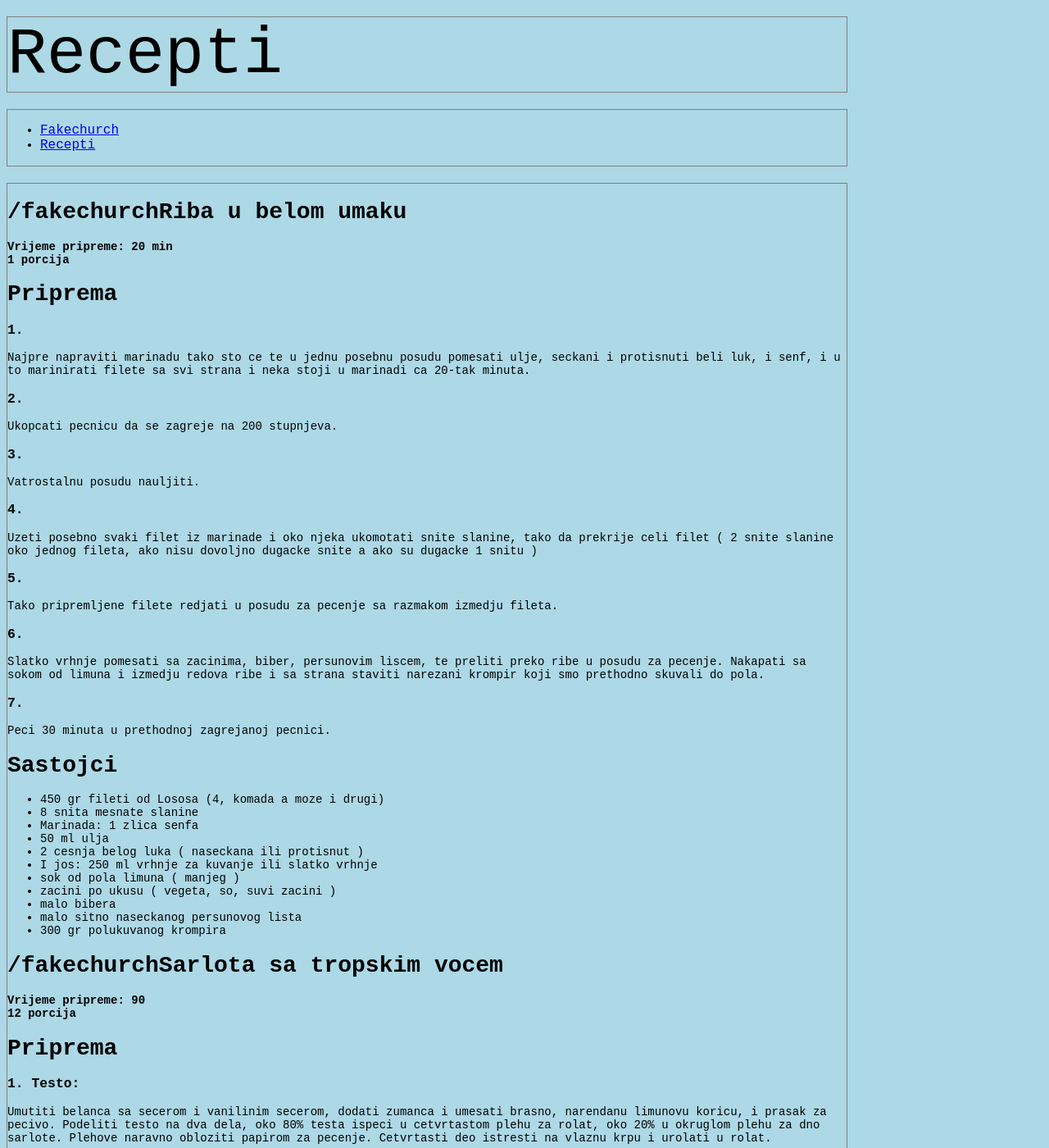
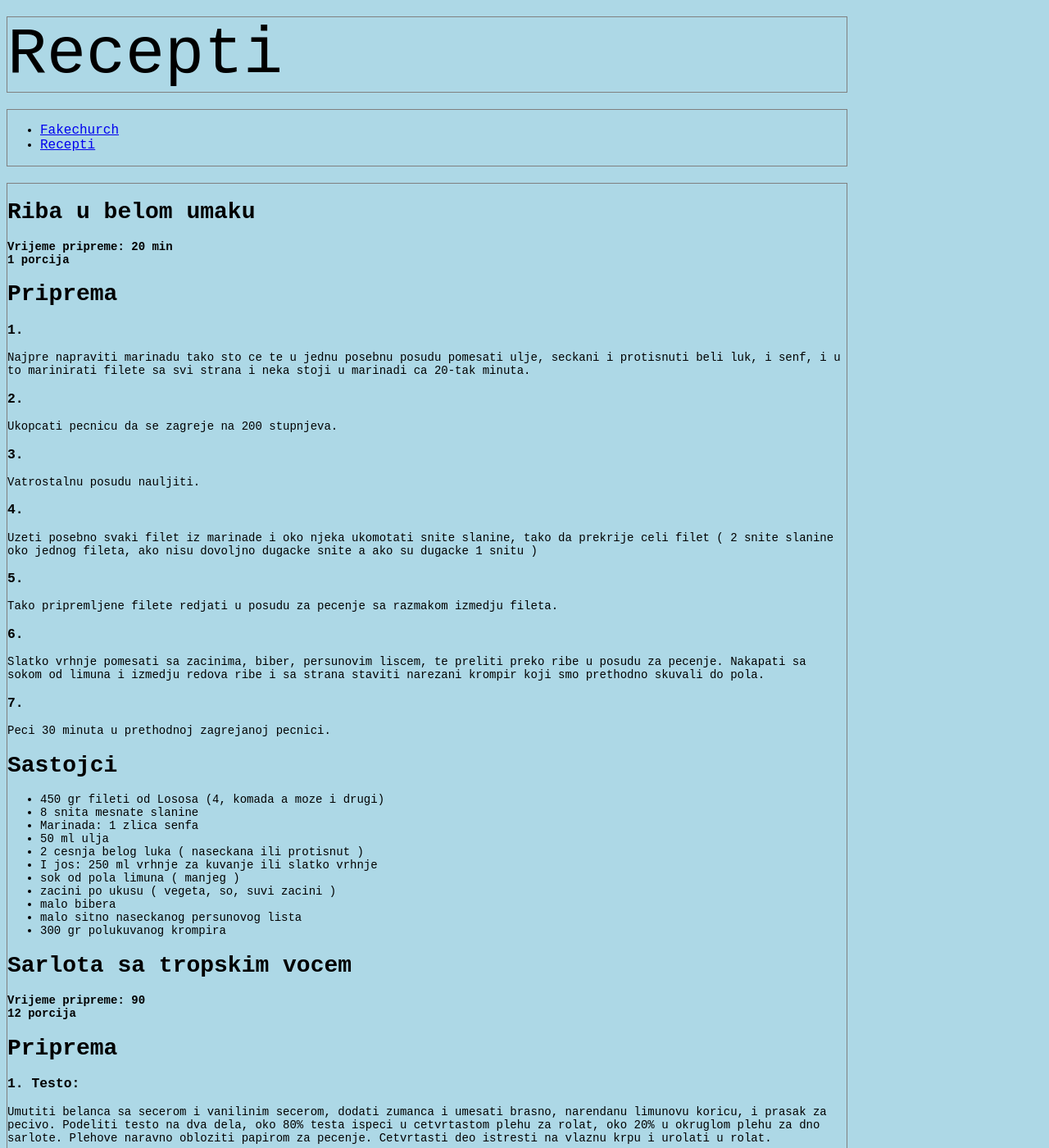
Before and after one commit to schef/fakechurch, a Jekyll site: the page built from recepti.html, in a window 1280 px wide and 1400 px high. Shown: the whole window at 82% size. Built offline with Jekyll 4.4.1, drawn with Linux system fonts in a browser that asks for light colours; Markdown is read by kramdown in place of the engine named in the settings.

Commit message:
koji konj

```diff
--- a/recepti.html
+++ b/recepti.html
@@ -7,7 +7,7 @@ title: Recepti
   {% for recept in site.recepti %}
   <div>
     <h1>
-      <a class="no_style" href="{{ recept.url }}">{{ site.baseurl }}{{ recept.ime }} </a>
+      <a class="no_style" href="{{ site.baseurl }}{{ recept.url }}">{{ recept.ime }} </a>
           </h1>
         <a style="font-weight:bold;">Vrijeme pripreme: {{ recept.vrijeme }}</a><br/>
         <a style="font-weight:bold;">{{ recept.osoba }} porcija  </a>
```
